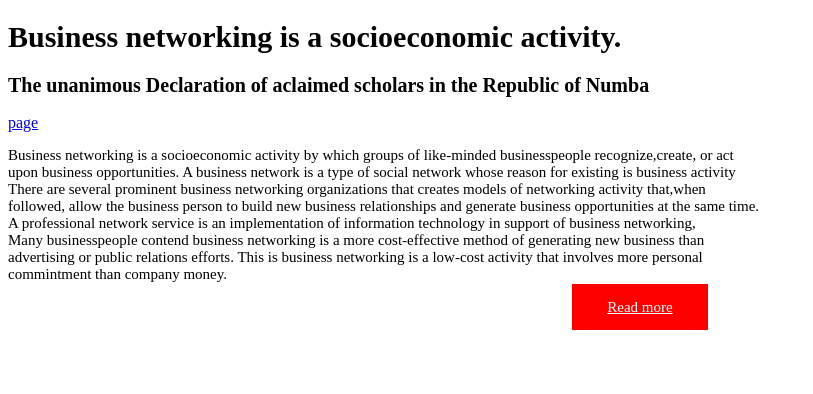
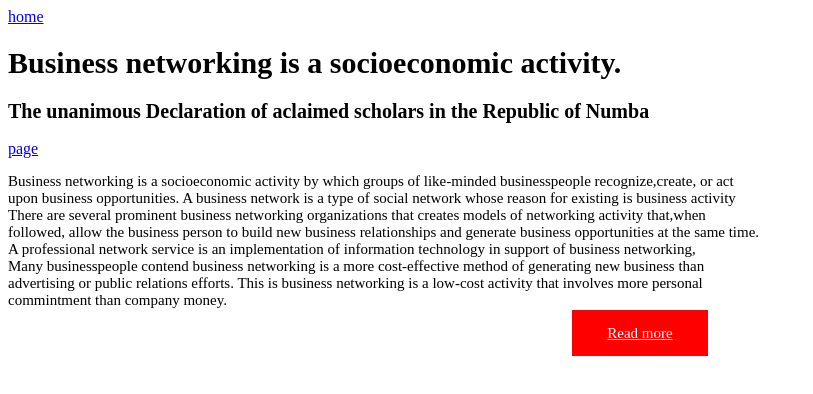
Before and after one commit to abdulngemo/assign, a plain HTML site: page Index.html in a window 1280 px wide. Shown: the whole page, without its empty margins (0-813 px from the left). Drawn offline with Linux system fonts and the light colour scheme.

Commit message:
Update Index.html

```diff
--- a/Index.html
+++ b/Index.html
@@ -5,6 +5,7 @@
 </head>
 
 <body>
+<a href="index.html;">home</a>
 <h1 style="font-size:30px;">Business networking is a socioeconomic activity.</h1>
 <h2 style="font-size:20px">The unanimous Declaration of aclaimed scholars in the Republic of Numba</h2>
 <a href="index.html">page</a>
```
